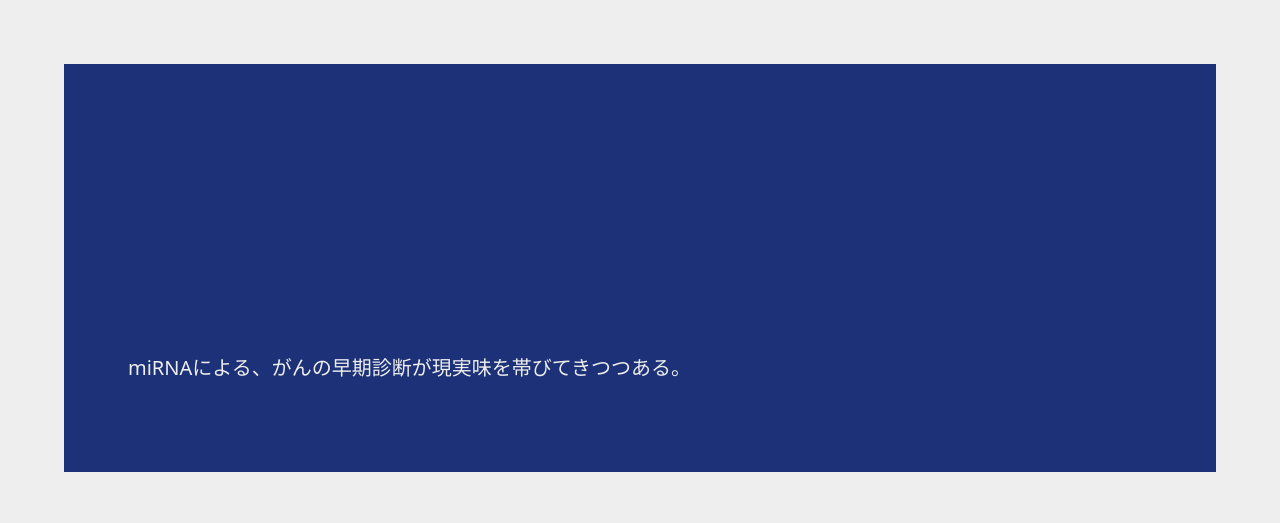
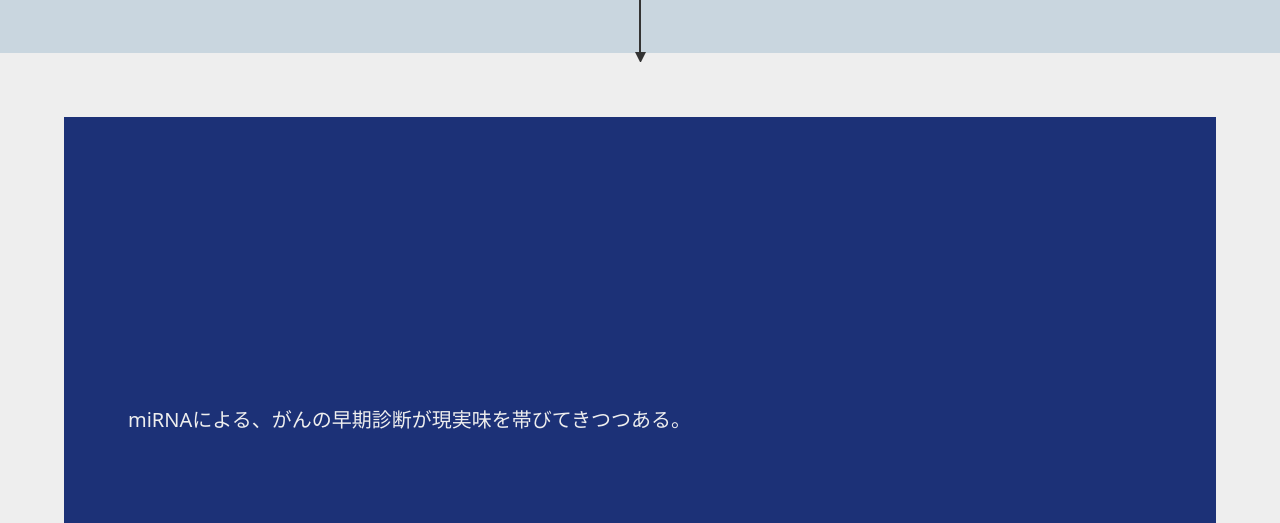
Before and after one commit to t2biomod2024/2024, a PHP site: page / in a window 1280 px wide. Shown: the part 800-1323 px from the top of the page. Run offline with PHP 8.4, Linux system fonts and the light colour scheme; some libraries are stand-ins or nearby versions; some web fonts are replaced.

Commit message:
scroll down

```diff
--- a/css/common_css/template.css
+++ b/css/common_css/template.css
@@ -255,6 +255,67 @@ body:not(.home) #container {
 	justify-content: space-between;
 }
 
+/**/
+.scroll-container {
+	width: 100%;
+	height: 100%;
+	background-color: #c9d6df;
+	display: flex;
+	align-items: center;
+	justify-content: center;
+}
+
+.field {
+	display: flex;
+	align-items: center;
+	justify-content: space-around;
+	width: 300px;
+}
+
+.arrow {
+	width: 0;
+	height: 40px;
+	border: 1px solid #333;
+	position: relative;
+	animation: scroll 1.5s infinite;
+	-webkit-animation: scroll 1.5s infinite;
+	&::after {
+	  content: '';
+	  display: block;
+	  position: absolute;
+	  top: 100%;
+	  left: -5px;
+	  width: 1px;
+	  height: 10px;
+	  border-top: 10px solid #333;
+	  border-left: 5px solid transparent;
+	  border-right: 5px solid transparent;
+	}
+}
+
+@keyframes scroll {
+	0% {
+	  height: 40px;
+	}
+	30% {
+	  height: 70px;
+	}
+	60% {
+	  height: 40px;
+	}
+}
+
+@-webkit-keyframes scroll {
+	0% {
+	  height: 40px;
+	}
+	30% {
+	  height: 70px;
+	}
+	60% {
+	  height: 40px;
+	}
+}
 
 /*content*/
 #contents {
--- a/index.html
+++ b/index.html
@@ -50,6 +50,11 @@
         <div class="slide slide1"></div>
         </aside>
 
+        <div class="scroll-container">
+            <div class="field">
+                <div class="arrow"></div>
+            </div>
+        </div>
 
         <div id="contents">
         <main>
```
